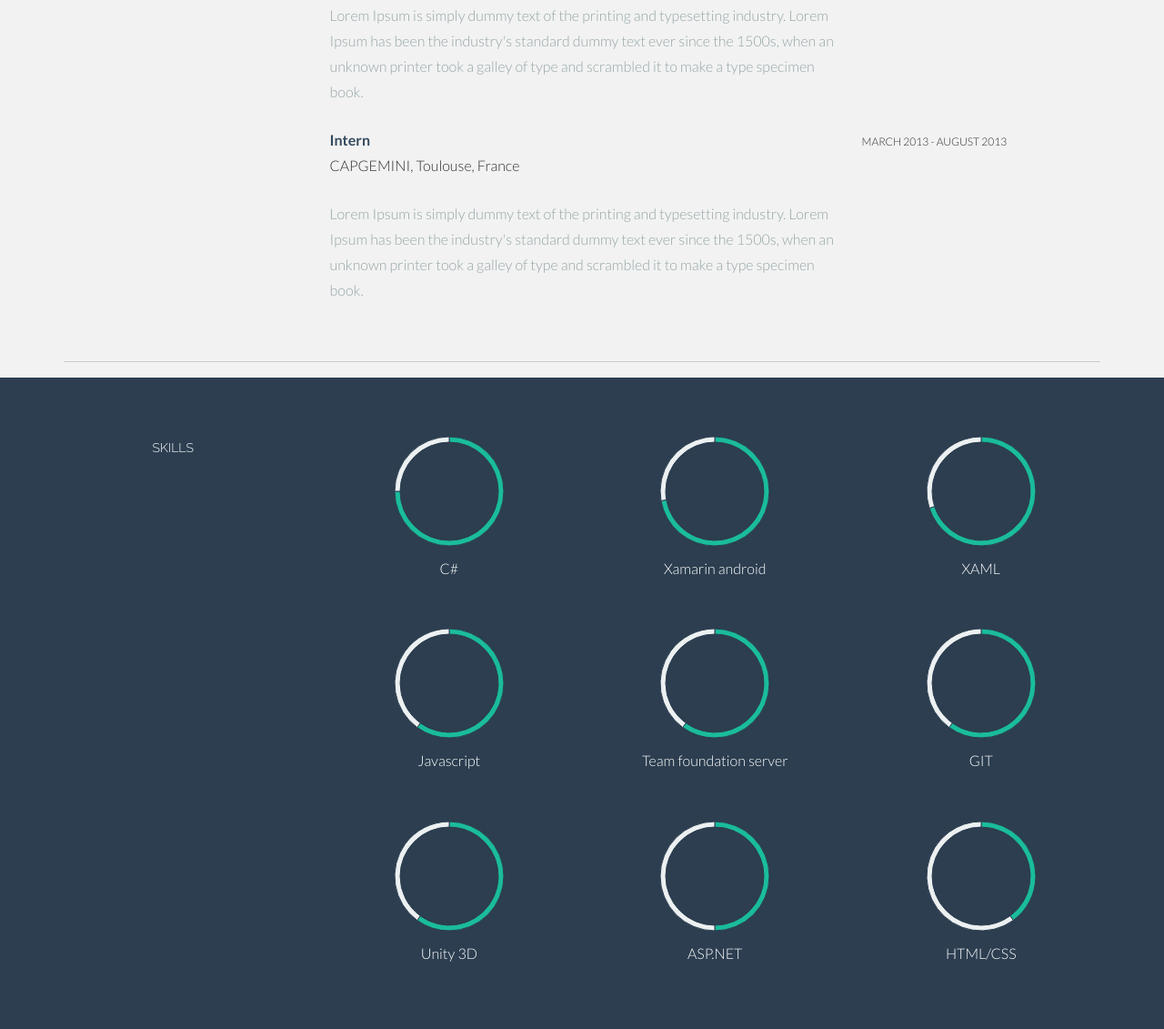
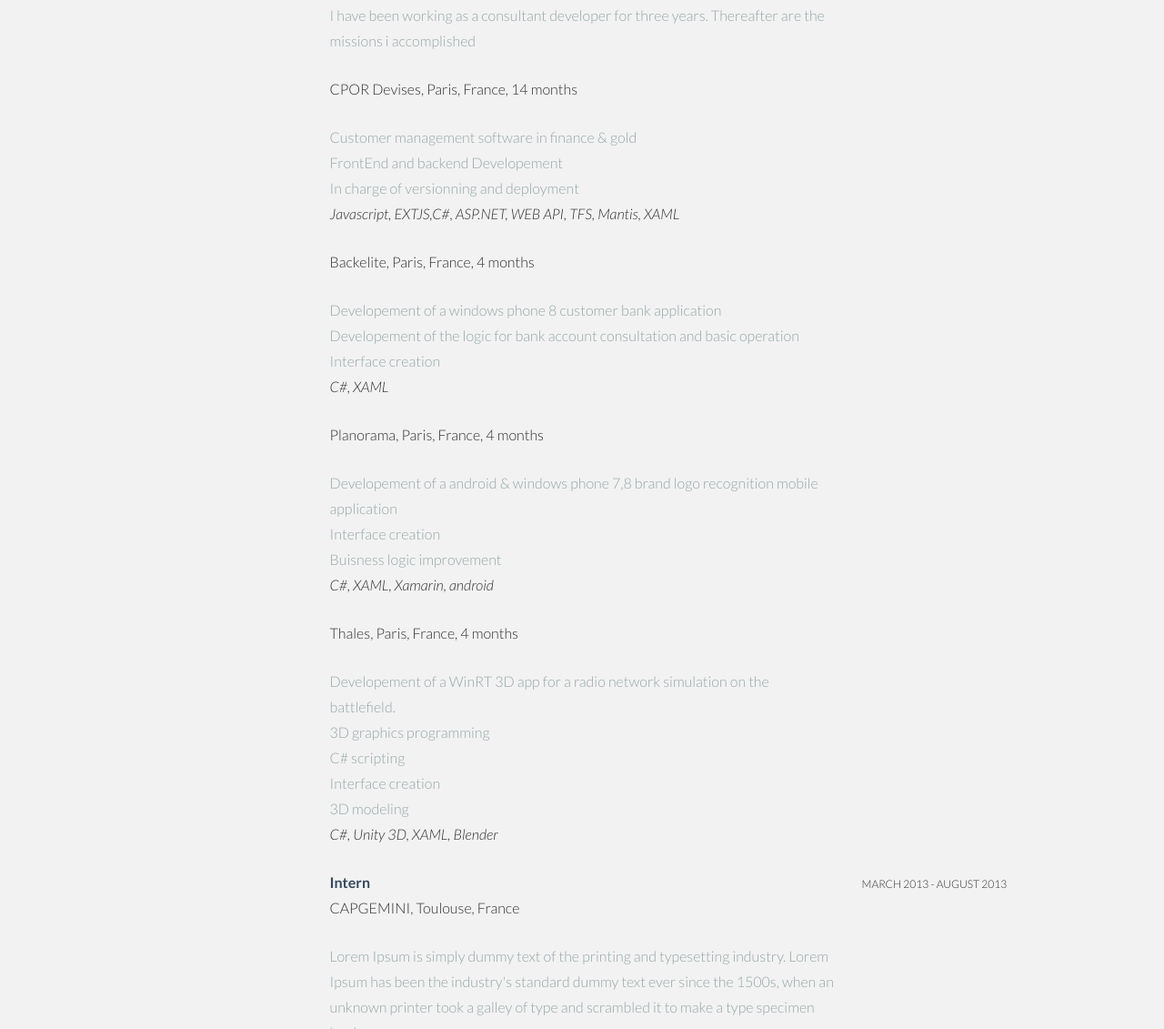
Before and after one commit to lester-s/SitePerso, a plain HTML site: page index.html in a window 1280 px wide. Shown: the part 1769-2900 px from the top of the page at 91% size. Drawn offline with Linux system fonts and the light colour scheme.

Commit message:
Add professionnal exeriences

```diff
--- a/index.html
+++ b/index.html
@@ -156,7 +156,52 @@
 					<p><t>Consultant developer</t><br/>
 						SOAT, Paris, France<br/>
 					</p>
-					<p><more>Lorem Ipsum is simply dummy text of the printing and typesetting industry. Lorem Ipsum has been the industry's standard dummy text ever since the 1500s, when an unknown printer took a galley of type and scrambled it to make a type specimen book.</more></p>
+					<p><more>I have been working as a consultant developer for three years. Thereafter are the missions i accomplished</more></p>
+
+                    <p>CPOR Devises, Paris, France, 14 months<br/>
+                    </p>
+                    <p>
+                        <more>
+                            Customer management software in finance & gold<br/>
+                            FrontEnd and backend Developement<br/>
+                            In charge of versionning and deployment<br/>
+                        </more>
+                        <i>Javascript, EXTJS,C#, ASP.NET, WEB API, TFS, Mantis, XAML</i>
+                    </p>
+
+                    <p>Backelite, Paris, France, 4 months<br/>
+                    </p>
+                    <p>
+                        <more>
+                            Developement of a windows phone 8 customer bank application<br/>
+                            Developement of the logic for bank account consultation and basic operation<br/>
+                            Interface creation<br/>
+                        </more>
+                        <i>C#, XAML</i>
+                    </p>
+
+                    <p>Planorama, Paris, France, 4 months<br/>
+                    </p>
+                    <p>
+                        <more>
+                            Developement of a android & windows phone 7,8 brand logo recognition mobile application<br/>
+                            Interface creation<br/>
+                            Buisness logic improvement<br/>
+                        </more>
+                        <i>C#, XAML, Xamarin, android</i>
+                    </p>
+
+                    <p>Thales, Paris, France, 4 months<br/>
+                    </p>
+                    <p>
+                        <more>
+                            Developement of a WinRT 3D app for a radio network simulation on the battlefield. <br/>
+                            3D graphics programming<br/>
+                            C# scripting <br/>
+                            Interface creation<br/>
+                            3D modeling<br/></more>
+                        <i>C#, Unity 3D, XAML, Blender</i>
+                    </p>
 				</div>
 				<div class="col-lg-3">
 					<p><sm>SEPTEMBER 2013 - APRIL 2016</sm></p>
```
